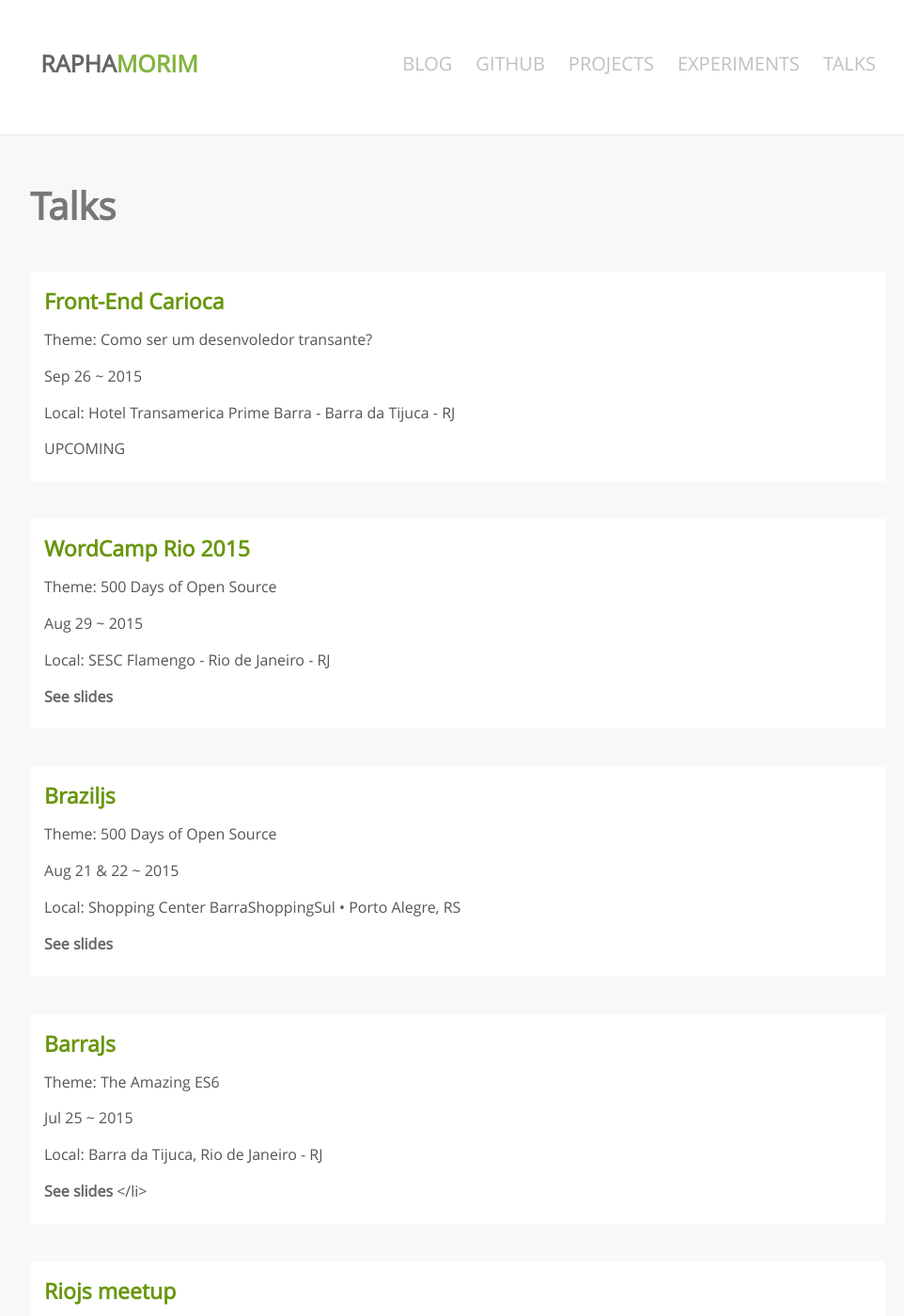
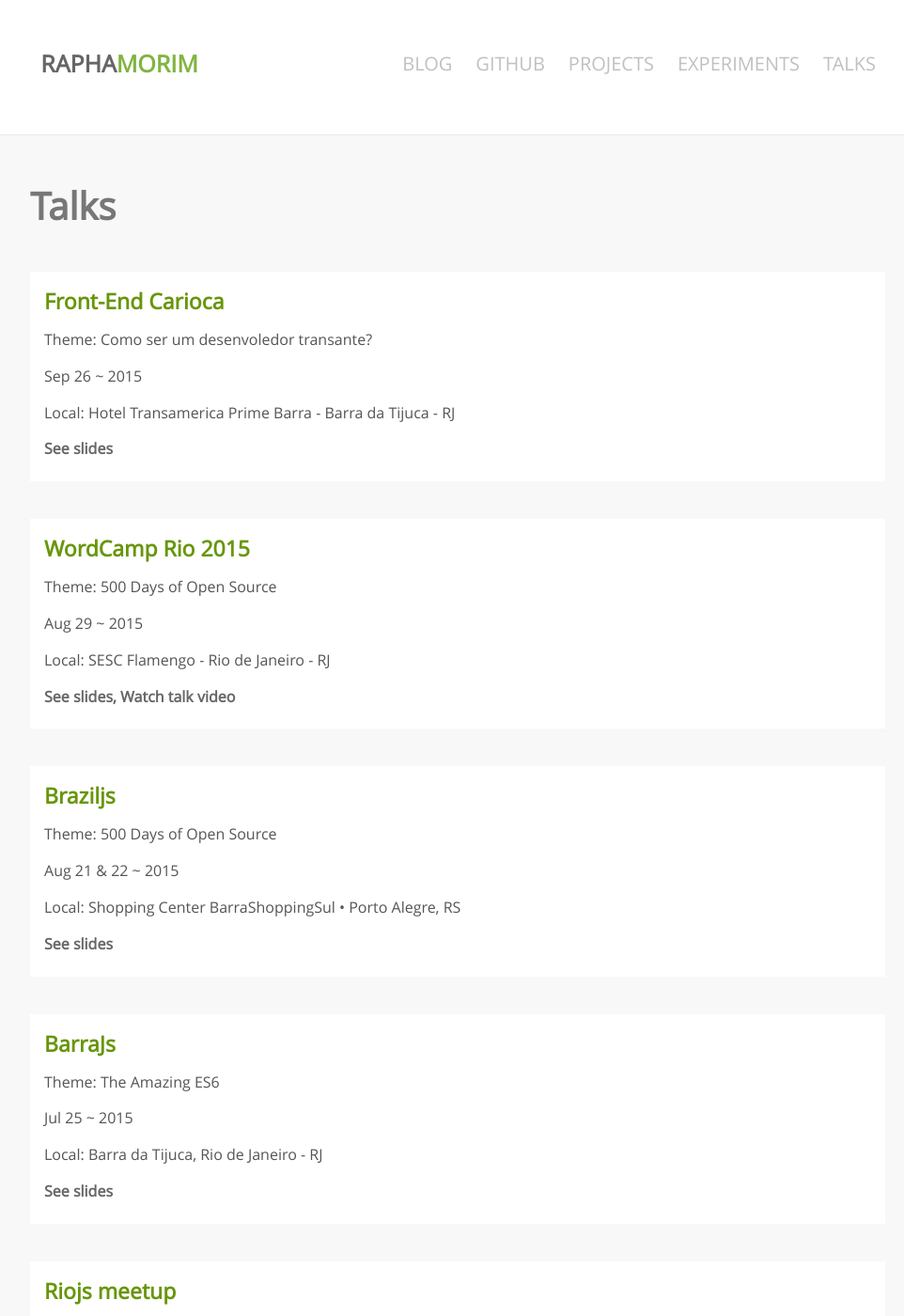
Before and after one commit to raphamorim/raphamorim.github.com, a Jekyll site: the page built from talks/index.md, in a window 1280 px wide and 1400 px high. Shown: the whole window at 94% size, without its empty margins (153-1115 px from the left). Built offline with Jekyll 4.4.1, drawn with Linux system fonts in a browser that asks for light colours.

Commit message:
update talks data

```diff
--- a/talks/index.md
+++ b/talks/index.md
@@ -13,7 +13,9 @@ description: Upcoming lectures and previous talks.
      <p>Theme: Como ser um desenvoledor transante?</p>
      <p>Sep 26 ~ 2015</p>
      <p>Local: Hotel Transamerica Prime Barra - Barra da Tijuca - RJ</p>
-     <p>UPCOMING</p>
+     <p><a
+     href="https://speakerdeck.com/raphamorim/como-ser-um-desenvolvedor-sagaz"
+     target="_blank">See slides</a></p>
   </li>
   <li>
      <h3><a
@@ -23,7 +25,8 @@ description: Upcoming lectures and previous talks.
      <p>Aug 29 ~ 2015</p>
      <p>Local: SESC Flamengo - Rio de Janeiro - RJ</p>
      <p><a href="https://speakerdeck.com/raphamorim/500-days-of-open-source"
-     target="_blank" />See slides</p>
+     target="_blank" />See slides,
+        <a href="https://youtu.be/toCdZ2e9Dh4">Watch talk video</a></p>
   </li>
   <li>
      <h3><a href="http://www.braziljs.com.br" target="_blank">Braziljs</a></h3>
@@ -38,7 +41,8 @@ description: Upcoming lectures and previous talks.
      <p>Theme: The Amazing ES6</p>
      <p>Jul 25 ~ 2015</p>
      <p>Local: Barra da Tijuca, Rio de Janeiro - RJ</p>
-     <p><a href="https://speakerdeck.com/raphamorim/the-amazing-es6">See slides</a>
+     <p><a href="https://speakerdeck.com/raphamorim/the-amazing-es6">See
+     slides</a></p>
   </li>
   <li>
      <h3><a href="http://www.eventick.com.br/meetup-riojs-julho-2015" target="_blank">Riojs meetup</a></h3>
```
Also changed, not shown: 1 other file.
